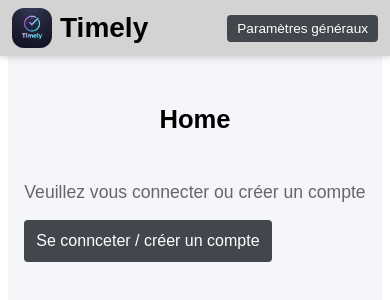
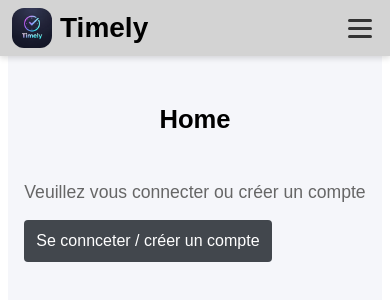
Before and after one commit to DioAkaTheWorld/Timely, a Vue app in the folder Timely/: page /home in a window 390 px wide. Shown: the top 300 px of the page. Built offline with nearby package versions, Linux system fonts and the light colour scheme.

Commit message:
modif css mobile

```diff
--- a/Timely/src/assets/mobile.css
+++ b/Timely/src/assets/mobile.css
@@ -127,3 +127,64 @@
   }
 
 }
+
+/* ===== BURGER ===== */
+.burger {
+  display: none;
+  background: none;
+  border: none;
+  cursor: pointer;
+
+  flex-direction: column;
+  gap: 5px;
+}
+
+.burger span {
+  width: 24px;
+  height: 3px;
+  background: #333;
+  border-radius: 2px;
+}
+
+/* ===== MOBILE MENU ===== */
+.mobile-menu {
+  display: none;
+}
+
+/* ===== MOBILE ===== */
+@media (max-width: 768px) {
+
+  .desktop {
+    display: none;
+  }
+
+  .burger {
+    display: flex;
+  }
+
+  .mobile-menu {
+    position: absolute;
+    top: 70px;
+    right: 10px;
+
+    background: white;
+    padding: 15px;
+    border-radius: 10px;
+
+    display: none;
+    flex-direction: column;
+    gap: 10px;
+
+    box-shadow: 0 8px 20px rgba(0,0,0,0.2);
+    z-index: 1000;
+  }
+
+  .mobile-menu.open {
+    display: flex;
+  }
+
+  .mobile-menu .btn {
+    width: 100%;
+    text-align: left;
+  }
+}
--- a/Timely/src/components/Header.vue
+++ b/Timely/src/components/Header.vue
@@ -1,9 +1,12 @@
 <script setup>
     import { useRouter } from 'vue-router'
     import { useAuthStore } from '@/stores/auth';
+    import { ref } from 'vue'
 
     const auth = useAuthStore();
     const router = useRouter();
+
+    const menuOpen = ref(false)
 
     function logout() {
         auth.logout();
@@ -23,7 +26,13 @@
             <h1 class="title">Timely</h1>
         </div>
 
-        <div class="right">
+        <button class="burger" @click="menuOpen = !menuOpen">
+        <span></span>
+        <span></span>
+        <span></span>
+        </button>
+
+        <div class="right desktop">
         <button class="btn" @click="goSettings">
             Paramètres généraux
         </button>
@@ -33,7 +42,20 @@
             Se déconnecter
             </button>
         </div>
+        </div>
 
+        <div class="mobile-menu" :class="{ open: menuOpen }">
+        <button class="btn" @click="goSettings">
+            Paramètres généraux
+        </button>
+
+        <button
+            v-if="auth.user"
+            class="btn btn-red"
+            @click="logout"
+        >
+            Se déconnecter
+        </button>
         </div>
     </header>
 </template>
```
Lines whose indentation alone changed are shown as unchanged.
